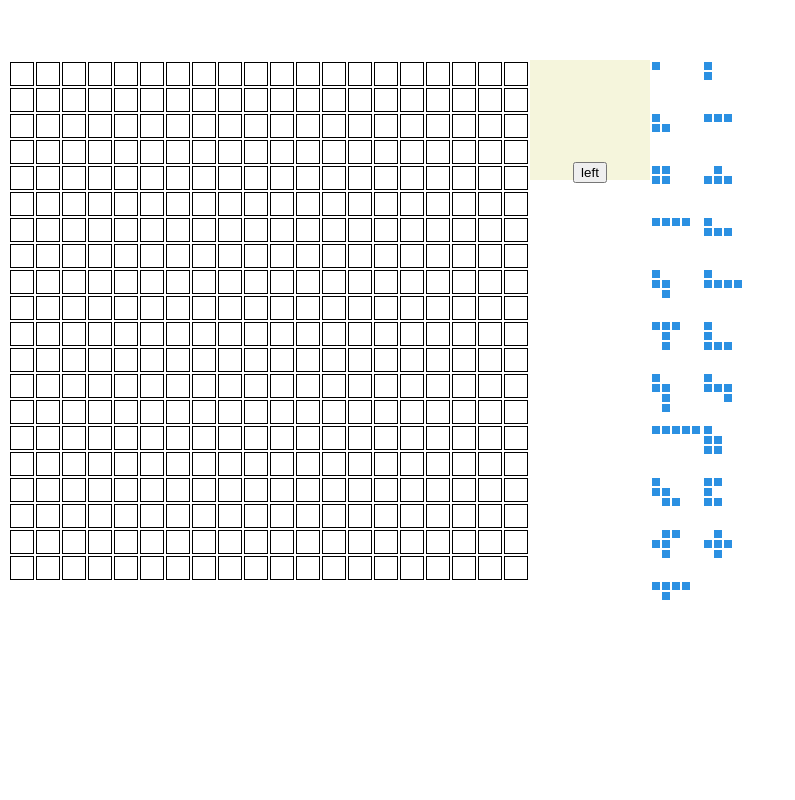
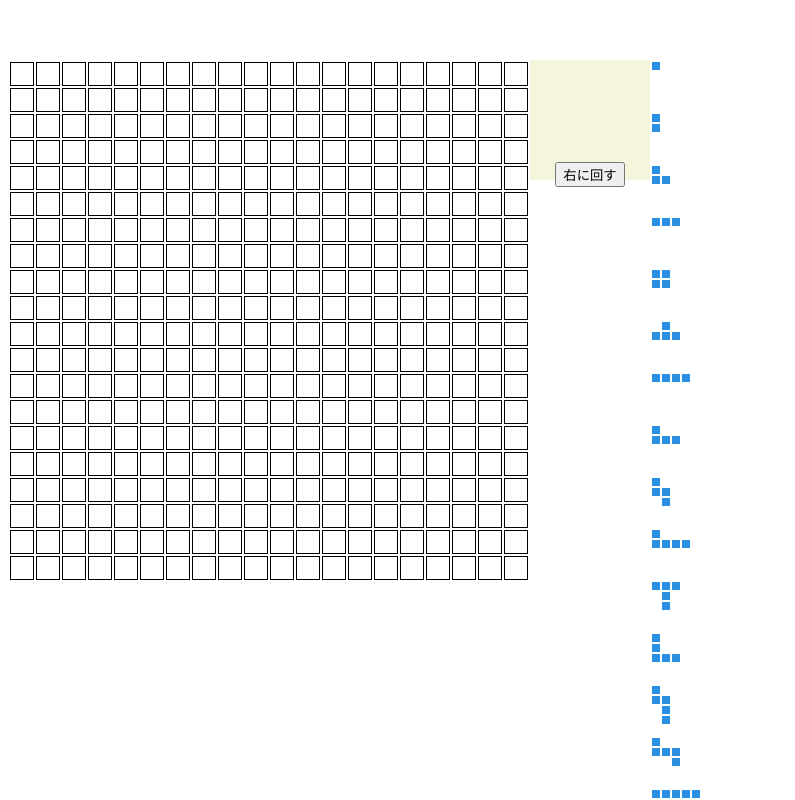
Before and after one commit to yasu828/Blokus3, a Vue app: page / in a window 1280 px wide. Shown: the top 800 px of the page, without its empty margins (0-795 px from the left). Built offline with nearby package versions, Linux system fonts and the light colour scheme.

Commit message:
右に1回転

```diff
--- a/src/App.vue
+++ b/src/App.vue
@@ -37,16 +37,17 @@
           </td>
         </tr>
       </draggable>
-      <button @click="turnLeft()">left</button>
+      <button @click.prevent @click="turnRight()">右に回す
+      </button>
     </div>
     <!--// 選んだブロックの表示 -->
     <!-- 手持ちのブロック -->
-    <div class="haveBlock">
+    <div class="handBlock">
       <div
         v-for="(block, bi) in blocks"
         :key="bi"
         group="items"
-        @click="dstart(block)"
+        @click="handClick(block)"
       >
         <table>
           <tr v-for="(blockTR, yi) in block.data" :key="yi">
@@ -74,7 +75,7 @@ export default {
   name: 'App',
   data (){
     const blocks = [
-      { name:"p1",
+      { name:0,
         data:[
           [{code:1}, {code:0}, {code:0}, {code:0}, {code:0}],
           [{code:0}, {code:0}, {code:0}, {code:0}, {code:0}],
@@ -82,7 +83,7 @@ export default {
           [{code:0}, {code:0}, {code:0}, {code:0}, {code:0}],
           [{code:0}, {code:0}, {code:0}, {code:0}, {code:0}],
       ]},
-      { name:"p2",
+      { name:1,
         data:[
           [{code:1}, {code:0}, {code:0}, {code:0}, {code:0}],
           [{code:1}, {code:0}, {code:0}, {code:0}, {code:0}],
@@ -90,7 +91,7 @@ export default {
           [{code:0}, {code:0}, {code:0}, {code:0}, {code:0}],
           [{code:0}, {code:0}, {code:0}, {code:0}, {code:0}],
       ]},
-      { name:"p3",
+      { name:2,
         data:[
           [{code:1}, {code:0}, {code:0}, {code:0}, {code:0}],
           [{code:1}, {code:1}, {code:0}, {code:0}, {code:0}],
@@ -98,7 +99,7 @@ export default {
           [{code:0}, {code:0}, {code:0}, {code:0}, {code:0}],
           [{code:0}, {code:0}, {code:0}, {code:0}, {code:0}],
       ]},
-      { name:"p4",
+      { name:3,
         data:[
           [{code:1}, {code:1}, {code:1}, {code:0}, {code:0}],
           [{code:0}, {code:0}, {code:0}, {code:0}, {code:0}],
@@ -106,7 +107,7 @@ export default {
           [{code:0}, {code:0}, {code:0}, {code:0}, {code:0}],
           [{code:0}, {code:0}, {code:0}, {code:0}, {code:0}],
       ]},
-      { name:"p5",
+      { name:4,
         data:[
           [{code:1}, {code:1}, {code:0}, {code:0}, {code:0}],
           [{code:1}, {code:1}, {code:0}, {code:0}, {code:0}],
@@ -114,7 +115,7 @@ export default {
           [{code:0}, {code:0}, {code:0}, {code:0}, {code:0}],
           [{code:0}, {code:0}, {code:0}, {code:0}, {code:0}],
       ]},
-      { name:"p6",
+      { name:5,
         data:[
           [{code:0}, {code:1}, {code:0}, {code:0}, {code:0}],
           [{code:1}, {code:1}, {code:1}, {code:0}, {code:0}],
@@ -122,7 +123,7 @@ export default {
           [{code:0}, {code:0}, {code:0}, {code:0}, {code:0}],
           [{code:0}, {code:0}, {code:0}, {code:0}, {code:0}],
       ]},
-      { name:"p7",
+      { name:6,
         data:[
           [{code:1}, {code:1}, {code:1}, {code:1}, {code:0}],
           [{code:0}, {code:0}, {code:0}, {code:0}, {code:0}],
@@ -130,7 +131,7 @@ export default {
           [{code:0}, {code:0}, {code:0}, {code:0}, {code:0}],
           [{code:0}, {code:0}, {code:0}, {code:0}, {code:0}],
       ]},
-      { name:"p8",
+      { name:7,
         data:[
           [{code:1}, {code:0}, {code:0}, {code:0}, {code:0}],
           [{code:1}, {code:1}, {code:1}, {code:0}, {code:0}],
@@ -138,7 +139,7 @@ export default {
           [{code:0}, {code:0}, {code:0}, {code:0}, {code:0}],
           [{code:0}, {code:0}, {code:0}, {code:0}, {code:0}],
       ]},
-      { name:"p9",
+      { name:8,
         data:[
           [{code:1}, {code:0}, {code:0}, {code:0}, {code:0}],
           [{code:1}, {code:1}, {code:0}, {code:0}, {code:0}],
@@ -146,7 +147,7 @@ export default {
           [{code:0}, {code:0}, {code:0}, {code:0}, {code:0}],
           [{code:0}, {code:0}, {code:0}, {code:0}, {code:0}],
       ]},
-      { name:"p10",
+      { name:9,
         data:[
           [{code:1}, {code:0}, {code:0}, {code:0}, {code:0}],
           [{code:1}, {code:1}, {code:1}, {code:1}, {code:0}],
@@ -154,7 +155,7 @@ export default {
           [{code:0}, {code:0}, {code:0}, {code:0}, {code:0}],
           [{code:0}, {code:0}, {code:0}, {code:0}, {code:0}],
       ]},
-      { name:"p11",
+      { name:10,
         data:[
           [{code:1}, {code:1}, {code:1}, {code:0}, {code:0}],
           [{code:0}, {code:1}, {code:0}, {code:0}, {code:0}],
@@ -162,7 +163,7 @@ export default {
           [{code:0}, {code:0}, {code:0}, {code:0}, {code:0}],
           [{code:0}, {code:0}, {code:0}, {code:0}, {code:0}],
       ]},
-      { name:"p12",
+      { name:11,
         data:[
           [{code:1}, {code:0}, {code:0}, {code:0}, {code:0}],
           [{code:1}, {code:0}, {code:0}, {code:0}, {code:0}],
@@ -170,7 +171,7 @@ export default {
           [{code:0}, {code:0}, {code:0}, {code:0}, {code:0}],
           [{code:0}, {code:0}, {code:0}, {code:0}, {code:0}],
       ]},
-      { name:"p13",
+      { name:12,
         data:[
           [{code:1}, {code:0}, {code:0}, {code:0}, {code:0}],
           [{code:1}, {code:1}, {code:0}, {code:0}, {code:0}],
@@ -178,7 +179,7 @@ export default {
           [{code:0}, {code:1}, {code:0}, {code:0}, {code:0}],
           [{code:0}, {code:0}, {code:0}, {code:0}, {code:0}],
       ]},
-      { name:"p14",
+      { name:13,
         data:[
           [{code:1}, {code:0}, {code:0}, {code:0}, {code:0}],
           [{code:1}, {code:1}, {code:1}, {code:0}, {code:0}],
@@ -186,7 +187,7 @@ export default {
           [{code:0}, {code:0}, {code:0}, {code:0}, {code:0}],
           [{code:0}, {code:0}, {code:0}, {code:0}, {code:0}],
       ]},
-      { name:"p15",
+      { name:14,
         data:[
           [{code:1}, {code:1}, {code:1}, {code:1}, {code:1}],
           [{code:0}, {code:0}, {code:0}, {code:0}, {code:0}],
@@ -194,7 +195,7 @@ export default {
           [{code:0}, {code:0}, {code:0}, {code:0}, {code:0}],
           [{code:0}, {code:0}, {code:0}, {code:0}, {code:0}],
       ]},
-      { name:"p16",
+      { name:15,
         data:[
           [{code:1}, {code:0}, {code:0}, {code:0}, {code:0}],
           [{code:1}, {code:1}, {code:0}, {code:0}, {code:0}],
@@ -202,7 +203,7 @@ export default {
           [{code:0}, {code:0}, {code:0}, {code:0}, {code:0}],
           [{code:0}, {code:0}, {code:0}, {code:0}, {code:0}],
       ]},
-      { name:"p17",
+      { name:16,
         data:[
           [{code:1}, {code:0}, {code:0}, {code:0}, {code:0}],
           [{code:1}, {code:1}, {code:0}, {code:0}, {code:0}],
@@ -210,7 +211,7 @@ export default {
           [{code:0}, {code:0}, {code:0}, {code:0}, {code:0}],
           [{code:0}, {code:0}, {code:0}, {code:0}, {code:0}],
       ]},
-      { name:"p18",
+      { name:17,
         data:[
           [{code:1}, {code:1}, {code:0}, {code:0}, {code:0}],
           [{code:1}, {code:0}, {code:0}, {code:0}, {code:0}],
@@ -218,7 +219,7 @@ export default {
           [{code:0}, {code:0}, {code:0}, {code:0}, {code:0}],
           [{code:0}, {code:0}, {code:0}, {code:0}, {code:0}],
       ]},
-      { name:"p19",
+      { name:18,
         data:[
           [{code:0}, {code:1}, {code:1}, {code:0}, {code:0}],
           [{code:1}, {code:1}, {code:0}, {code:0}, {code:0}],
@@ -226,7 +227,7 @@ export default {
           [{code:0}, {code:0}, {code:0}, {code:0}, {code:0}],
           [{code:0}, {code:0}, {code:0}, {code:0}, {code:0}],
       ]},
-      { name:"p20",
+      { name:19,
         data:[
           [{code:0}, {code:1}, {code:0}, {code:0}, {code:0}],
           [{code:1}, {code:1}, {code:1}, {code:0}, {code:0}],
@@ -234,7 +235,7 @@ export default {
           [{code:0}, {code:0}, {code:0}, {code:0}, {code:0}],
           [{code:0}, {code:0}, {code:0}, {code:0}, {code:0}],
       ]},
-      { name:"p21",
+      { name:20,
         data:[
           [{code:1}, {code:1}, {code:1}, {code:1}, {code:0}],
           [{code:0}, {code:1}, {code:0}, {code:0}, {code:0}],
@@ -277,23 +278,26 @@ export default {
       mainBoard: mainBoard,
       blocks:blocks,
       dragItem: "",
-      item: "",
+      item: [],
+      haveItem: "",
       chooseBlock: chooseBlock,
     };
   },
   methods:{
-    turnLeft(){
-      console.log("Gg");
+    turnRight(){
+      this.haveItem = this.blocks[this.dragItem].data
+      for (let j = 0; j < 5; j++) {
+        for (let i = 0; i < 5; i++) {
+          this.chooseBlock[j][i].code = this.haveItem[4 - i][j].code;
+        }
+      }
     },
-    dstart(block){
+    handClick(block){
       this.dragItem = block.name;
       this.item = this.blocks.find(x=>x.name==block.name).data;
-      console.log(this.chooseBlock)
       for (let i = 0; i < 5; i++) {
         for (let j = 0; j < 5; j++) {
-          if (this.item[i][j].code==1) {
-            this.chooseBlock[i][j].code = this.item[i][j].code
-          }
+          this.chooseBlock[i][j].code = this.item[i][j].code
         }
       }
     },
```
Also changed, not shown: 1 other file (tests, documents, lock files or other folders).
